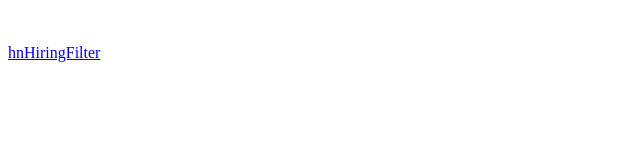
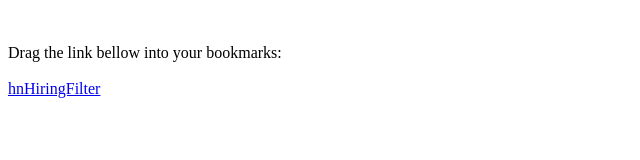
Before and after one commit to janhancic/hnHiringFilter, a plain HTML site: page index.html in a window 1280 px wide. Shown: the whole page, without its empty margins (0-640 px from the left). Drawn offline with Linux system fonts and the light colour scheme.

Commit message:
add instructions

```diff
--- a/index.html
+++ b/index.html
@@ -11,6 +11,8 @@
 
   <body>
     <br /><br />
+    Drag the link bellow into your bookmarks:
+    <br /><br />
     <a href="javascript:(function(e)%7Btry%7Bvar%20r%3Dnull%3Btry%7Br%3De.querySelectorAll(%22body%20%3E%20center%20%3E%20table%20%3E%20tbody%20%3E%20tr%22)%5B2%5D.querySelectorAll(%22td%20table%22)%5B1%5D.querySelectorAll(%22tbody%20%3E%20tr%22)%7Dcatch(t)%7Breturn%20alert(%22Ooops%2C%20something%20is%20wrong.%20Are%20you%20sure%20you%20are%20on%20a%20'Ask%20HN%3A%20Who%20is%20hiring%3F'%20page%3F%22)%2Cvoid%200%7Dvar%20o%3Dprompt(%22Enter%20the%20cities%20(separated%20by%20commas)%20you%20are%20interested%20in%3A%22%2ClocalStorage.getItem(%22hn_hiring_filter%22))%3Bif(o%3Do.trim()%2C%22%22%3D%3D%3Do)return%3BlocalStorage.setItem(%22hn_hiring_filter%22%2Co)%2Co%3Do.split(%22%2C%22)%3Bfor(var%20a%20in%20o)o%5Ba%5D%3Do%5Ba%5D.trim()%3Bfor(var%20a%20in%20r)%7Bvar%20i%3Dr%5Ba%5D%3Btry%7Bvar%20n%3Di.innerHTML%3Bif(!n)continue%3Bn%3Dn.toLowerCase()%3Bvar%20l%3D!1%3Bfor(var%20a%20in%20o)if(n.indexOf(o%5Ba%5D)%3E%3D0)%7Bl%3D!0%3Bbreak%7Dl%3D%3D%3D!1%26%26i.parentNode.removeChild(i)%7Dcatch(t)%7B%7D%7D%7Dcatch(t)%7Balert(%22Something%20went%20wrong%20%3A%2F%20please%20try%20again!%22)%7D%7D)(document)%3B">hnHiringFilter</a>
     <br /><br />
   </body>
```
